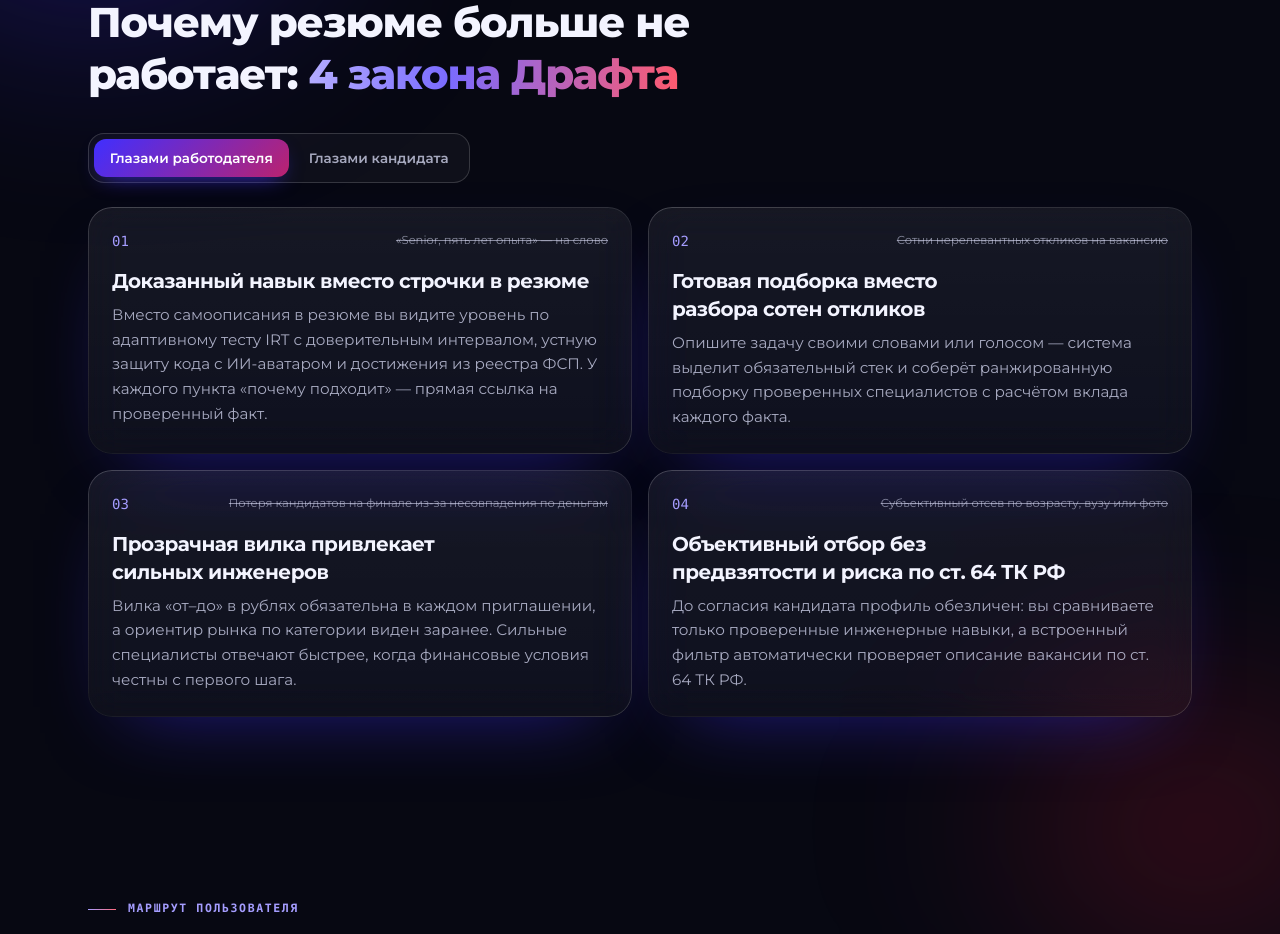
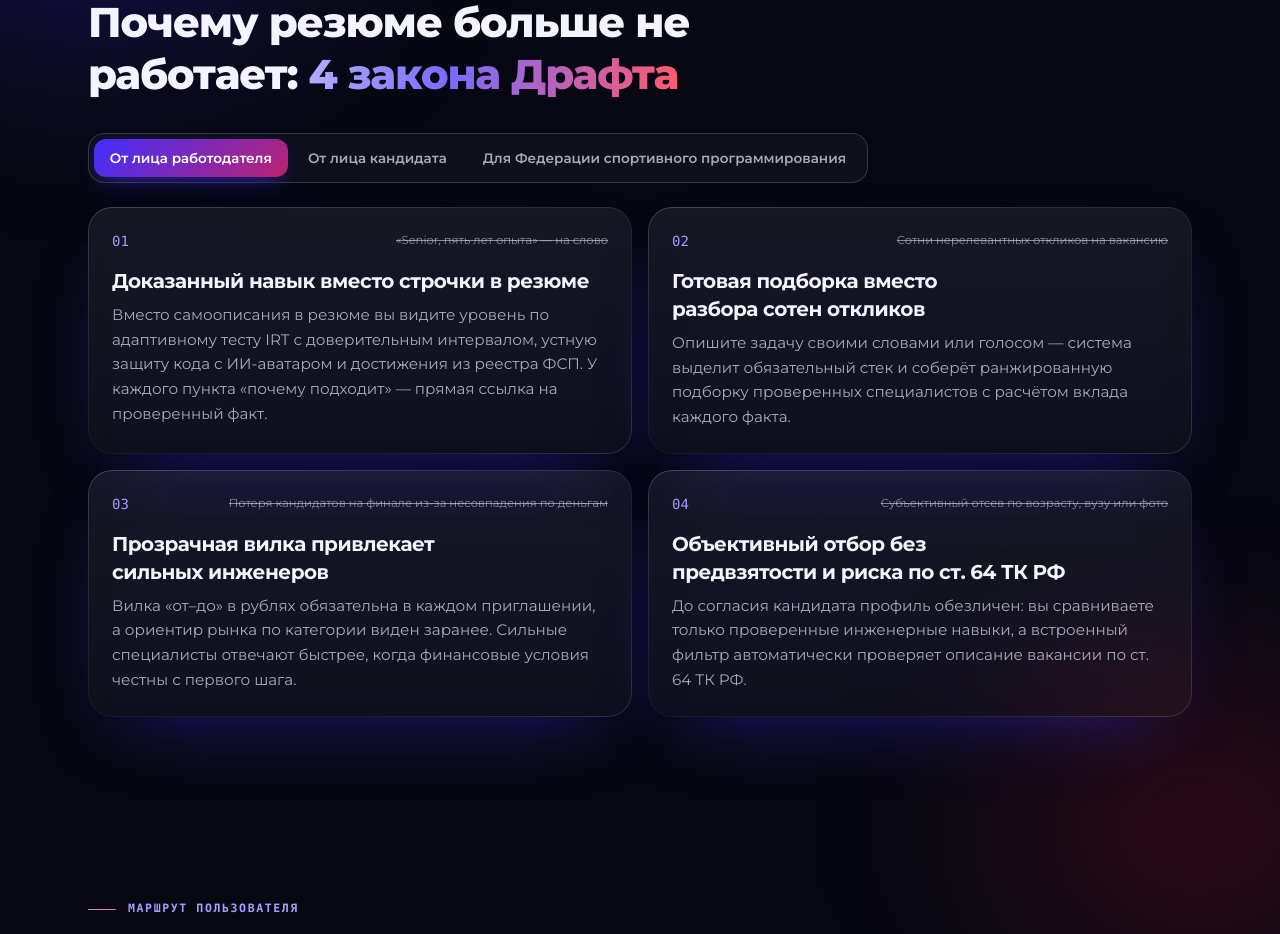
Before and after one commit to neuropeopleteam-afk/draft, a React (Vite) app in the folder frontend/: page / in a window 1280 px wide. Shown: the part 1600-2534 px from the top of the page. Built offline with nearby package versions, Linux system fonts and the light colour scheme; no server answers.

Commit message:
Динамические заголовки трёх сторон экосистемы в блоке 4 законов Драфта

```diff
--- a/frontend/src/components/landing/DraftLaws.tsx
+++ b/frontend/src/components/landing/DraftLaws.tsx
@@ -1,10 +1,14 @@
 import { useRef, useState, type KeyboardEvent } from "react";
 
-/** W2: «Почему резюме больше не работает: 4 закона Драфта» — правила коммерческого продукта глазами двух сторон:
- *  работодателя и кандидата (вся конкурсная аналитика для ФСП вынесена во вкладку «Экспертиза ФСП»). */
-type Who = "employer" | "candidate";
-const WHO: [Who, string][] = [["employer", "Глазами работодателя"], ["candidate", "Глазами кандидата"]];
-const WHO_SHORT: Record<Who, string> = { employer: "Работодателю", candidate: "Кандидату" };
+/** W2: «Почему резюме больше не работает: 4 закона Драфта» — правила работающего продукта глазами трёх реальных участников
+ *  экосистемы: Работодателя, Кандидата и индустриального партнёра — Федерации спортивного программирования (ФСП). */
+type Who = "employer" | "candidate" | "fsp";
+const WHO: [Who, string][] = [
+  ["employer", "От лица работодателя"],
+  ["candidate", "От лица кандидата"],
+  ["fsp", "Для Федерации спортивного программирования"],
+];
+const WHO_SHORT: Record<Who, string> = { employer: "Работодателю", candidate: "Кандидату", fsp: "Федерации" };
 
 const LAWS: { n: string; title: Record<Who, string>; old: Record<Who, string>; text: Record<Who, string> }[] = [
   {
@@ -12,14 +16,17 @@
     title: {
       employer: "Доказанный навык вместо строчки в резюме",
       candidate: "Один честный тест вместо десятков собеседований",
+      fsp: "Спортивный результат становится карьерным активом",
     },
     old: {
       employer: "«Senior, пять лет опыта» — на слово",
       candidate: "Снова доказывать уровень на каждом скрининге",
+      fsp: "Диплом соревнований остаётся только грамотой на полке",
     },
     text: {
       employer: "Вместо самоописания в резюме вы видите уровень по адаптивному тесту IRT с доверительным интервалом, устную защиту кода с ИИ-аватаром и достижения из реестра ФСП. У каждого пункта «почему подходит» — прямая ссылка на проверенный факт.",
       candidate: "Не нужно украшать резюме и проходить однотипные первичные отборы. Один раз подтвердите уровень на платформе — ваша категория «направление · грейд» и паспорт навыков говорят за вас.",
+      fsp: "Места и разряды из официального реестра ФСП автоматически встраиваются в профиль инженера как подтверждённый сигнал высшего доверия и напрямую поднимают его в подборках компаний.",
     },
   },
   {
@@ -27,14 +34,17 @@
     title: {
       employer: "Готовая подборка вместо разбора сотен откликов",
       candidate: "Первым пишет работодатель — никаких откликов в пустоту",
+      fsp: "Живая карта спроса работодателей по всей стране",
     },
     old: {
       employer: "Сотни нерелевантных откликов на вакансию",
       candidate: "Десятки откликов без ответа",
+      fsp: "Нет прямой связи между задачами бизнеса и турнирами",
     },
     text: {
       employer: "Опишите задачу своими словами или голосом — система выделит обязательный стек и соберёт ранжированную подборку проверенных специалистов с расчётом вклада каждого факта.",
       candidate: "Вы не тратите время на сопроводительные письма и ожидание. Компании сами находят ваш обезличенный профиль по подтверждённой категории и приходят с конкретным предложением.",
+      fsp: "В рабочем кабинете Федерации в реальном времени видно, какие направления, уровни и технологии ищут ИТ-компании, а бизнес запускает отборочные турниры ФСП прямо из своих вакансий.",
     },
   },
   {
@@ -42,14 +52,17 @@
     title: {
       employer: "Прозрачная вилка привлекает сильных инженеров",
       candidate: "Зарплатная вилка в рублях — сразу в первом сообщении",
+      fsp: "Реальная картина зарплат из живых офферов",
     },
     old: {
       employer: "Потеря кандидатов на финале из-за несовпадения по деньгам",
       candidate: "«Зарплата по итогам собеседования»",
+      fsp: "Опросы о зарплатах расходятся с реальными предложениями",
     },
     text: {
       employer: "Вилка «от–до» в рублях обязательна в каждом приглашении, а ориентир рынка по категории виден заранее. Сильные специалисты отвечают быстрее, когда финансовые условия честны с первого шага.",
       candidate: "Вы видите предложенную вилку в рублях до начала любого общения. Свой минимальный порог зарплаты вы указываете приватно — работодатель его никогда не видит.",
+      fsp: "Обязательные зарплатные вилки из реальных приглашений складываются в объективную аналитику рынка по направлениям и регионам для Федерации и спортсменов.",
     },
   },
   {
@@ -57,14 +70,17 @@
     title: {
       employer: "Объективный отбор без предвзятости и риска по ст. 64 ТК РФ",
       candidate: "Полная анонимность: контакты открываются только с вашего согласия",
+      fsp: "Доказанный эффект соревнований без раскрытия ПДн",
     },
     old: {
       employer: "Субъективный отсев по возрасту, вузу или фото",
       candidate: "Имя и телефон доступны всем, кто открыл базу резюме",
+      fsp: "Невозможно измерить конверсию турниров в трудоустройство",
     },
     text: {
       employer: "До согласия кандидата профиль обезличен: вы сравниваете только проверенные инженерные навыки, а встроенный фильтр автоматически проверяет описание вакансии по ст. 64 ТК РФ.",
       candidate: "Работодатель видит только ваш код специалиста, грейд и подтверждённые навыки. Ваше имя, телефон и Telegram откроются только той компании, чьё приглашение с зарплатой вы сами примете.",
+      fsp: "Федерация получает чистую статистику без персональных данных: насколько чаще призёры кубков ФСП получают приглашения и офферы по сравнению с рынком.",
     },
   },
 ];
```
